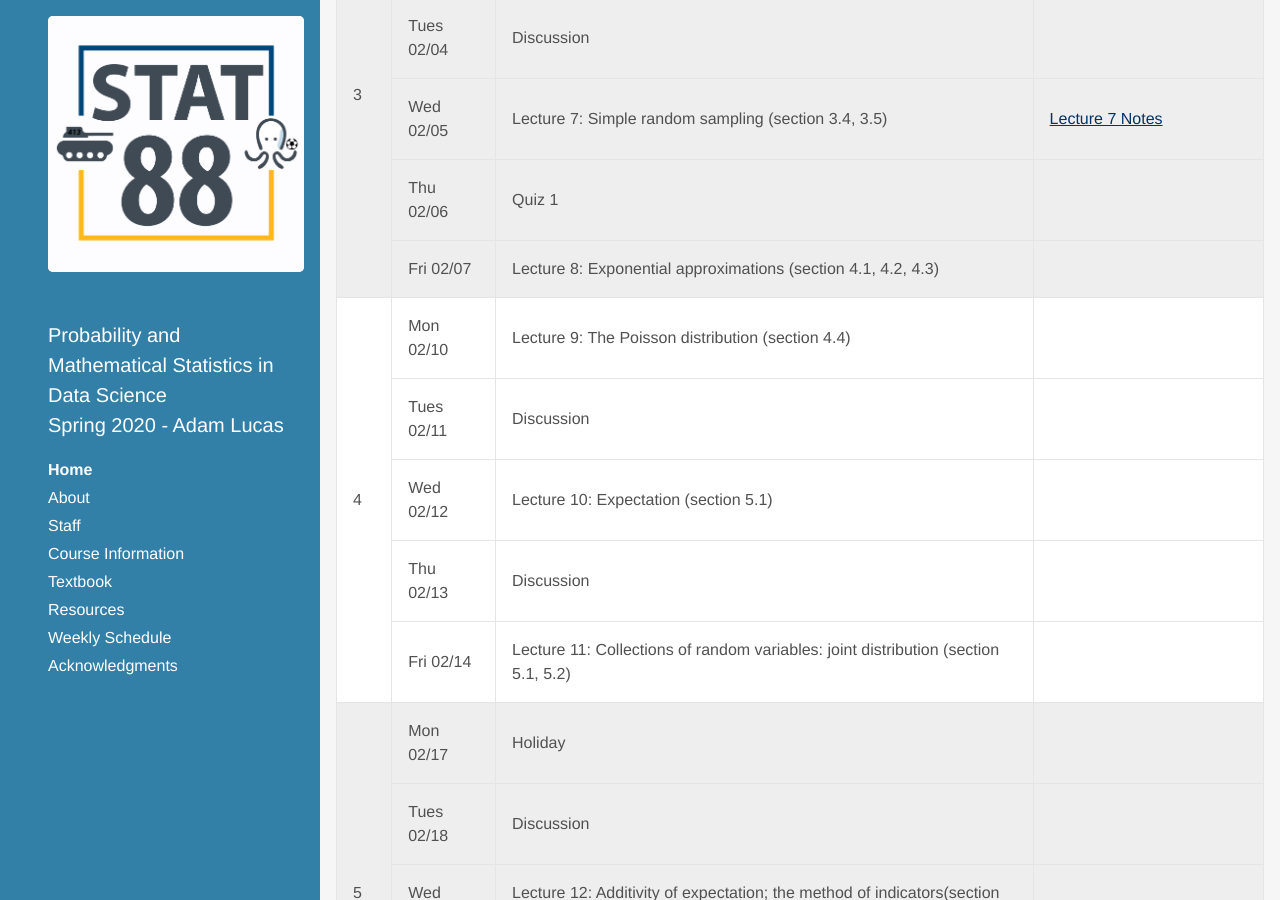
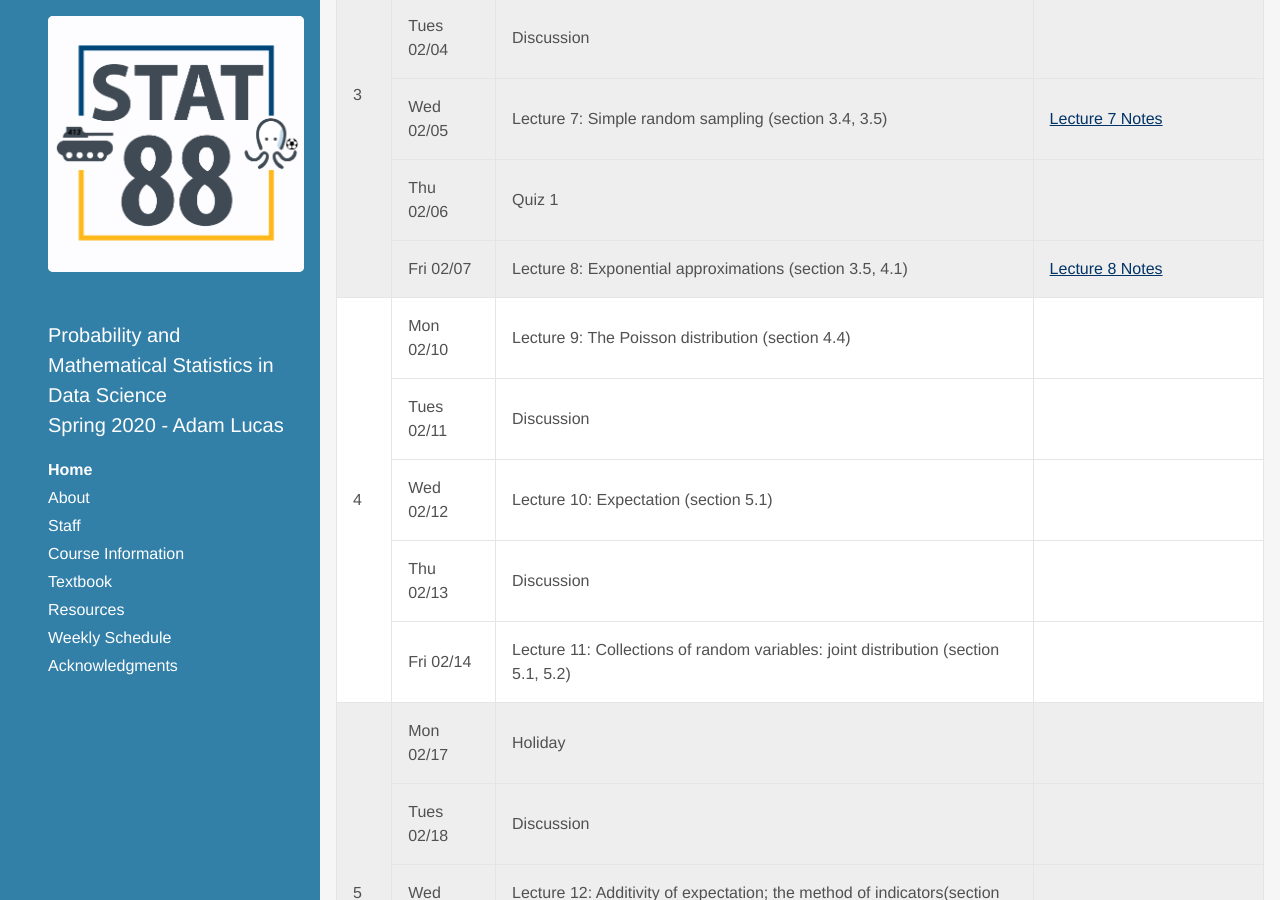
Before and after one commit to stat88/stat88.github.io, a Jekyll site: the page built from index.html, in a window 1280 px wide and 900 px high, scrolled down 1423 px. Built offline with Jekyll 4.4.1, drawn with Linux system fonts in a browser that asks for light colours; some web fonts are replaced; the list of posts is cut into pages by our own code.

Commit message:
add lec8 notes

```diff
--- a/_data/syllabus2.yml
+++ b/_data/syllabus2.yml
@@ -74,7 +74,10 @@ weeks:
     - date: Thu 02/06
       content: "Quiz 1"
     - date: Fri 02/07
-      content: "Lecture 8: Exponential approximations (section 4.1, 4.2, 4.3)"
+      content: "Lecture 8: Exponential approximations (section 3.5, 4.1)"
+      assignments:
+      - name: "Lecture 8 Notes"
+        url: "http://stat88.org/assets/notes/Lec8.pdf"
 
 
   - weekNum: 4
```
Also changed, not shown: 1 other file.
